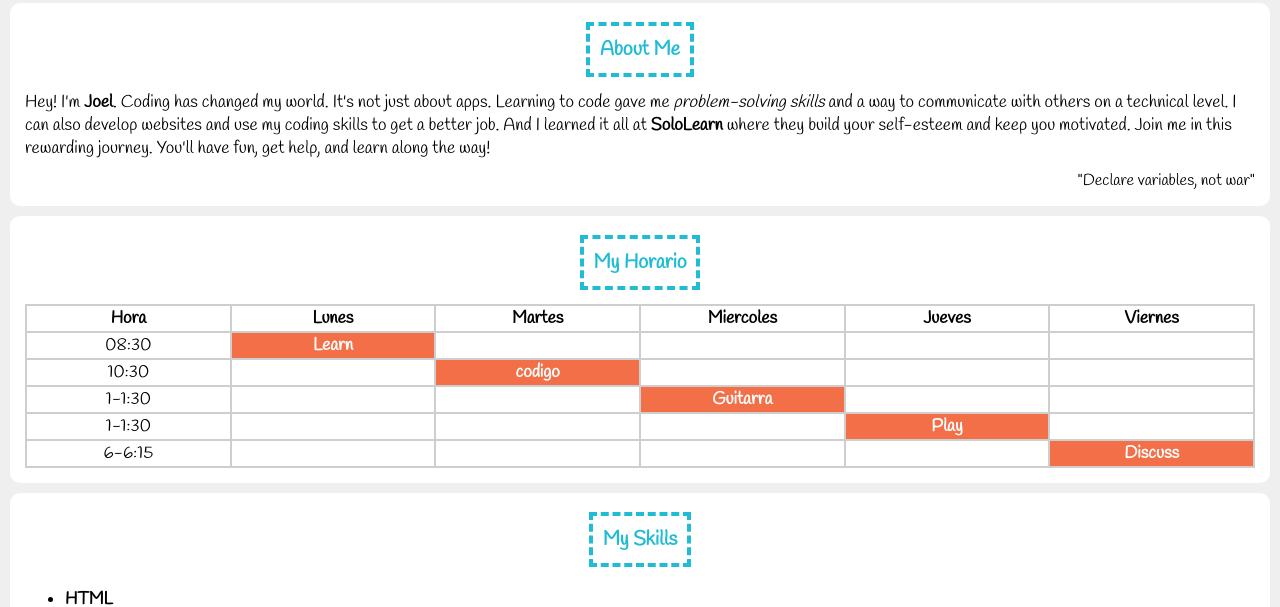
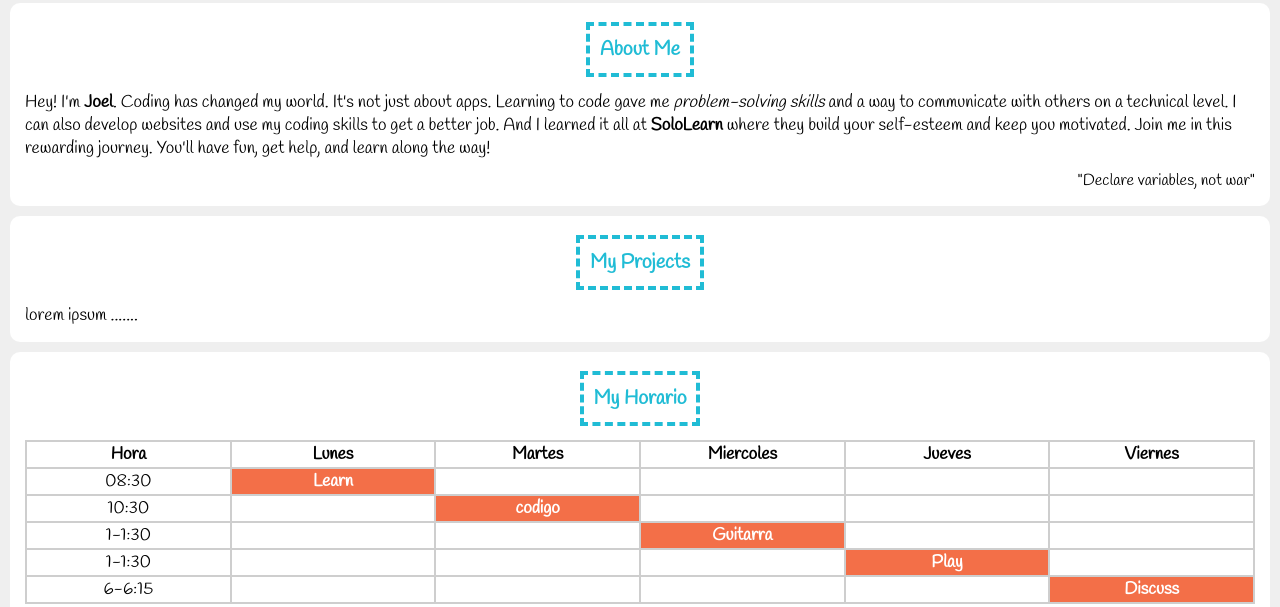
Before and after one commit to misterminaya/blog, a plain HTML site: page index.html in a window 1280 px wide. Shown: the part 202-809 px from the top of the page. Drawn offline with Linux system fonts and the light colour scheme.

Commit message:
add new section projects

```diff
--- a/index.html
+++ b/index.html
@@ -25,7 +25,13 @@
        <p class="quote">"Declare variables, not war"</p>
 
             <!-- Algunos elementos HTML (como la etiqueta <br /> ) no tienen etiquetas finales. -->
-        </div>
+    </div>
+    <div class="section">
+	    <h1><span> My Projects </span></h1>
+	    <p>lorem ipsum ....... </p>
+    </div>
+
+
          <div class="section">
          <h1><span>My Horario</span></h1>
        <table>
```
